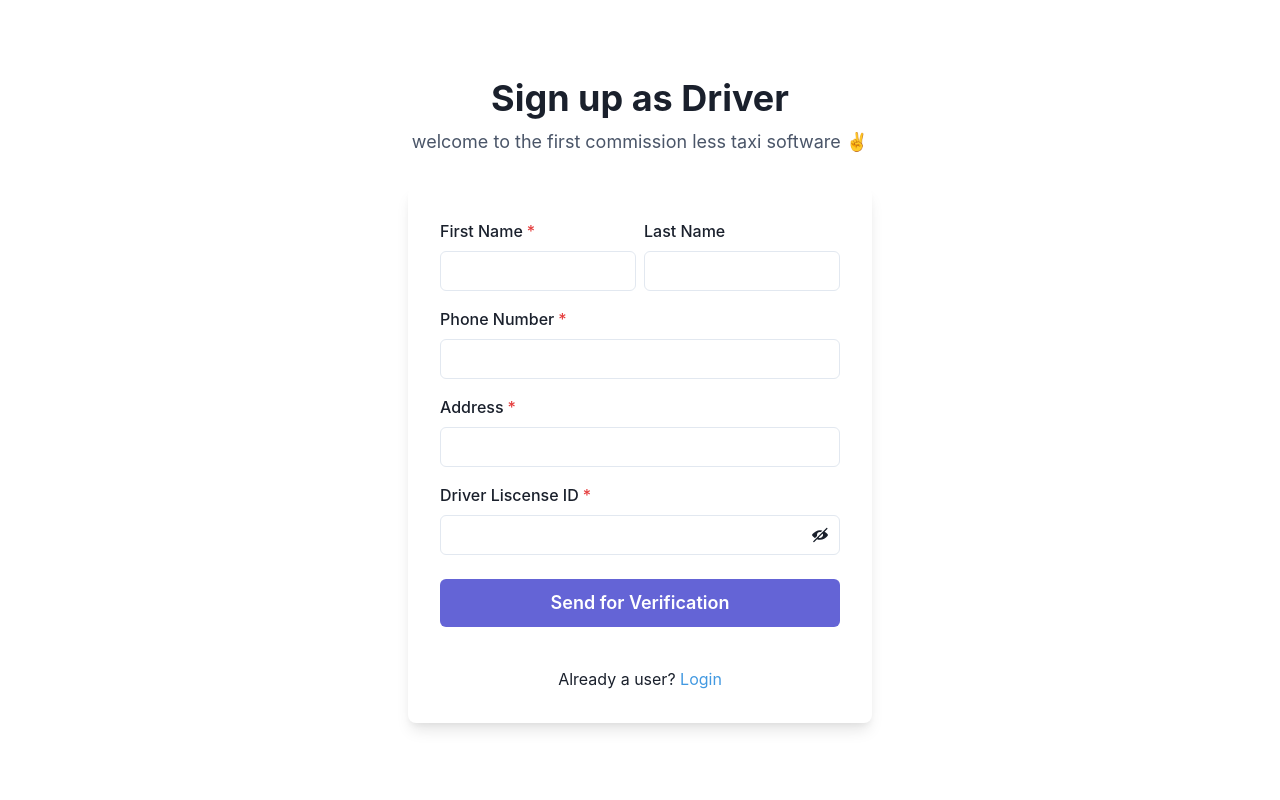
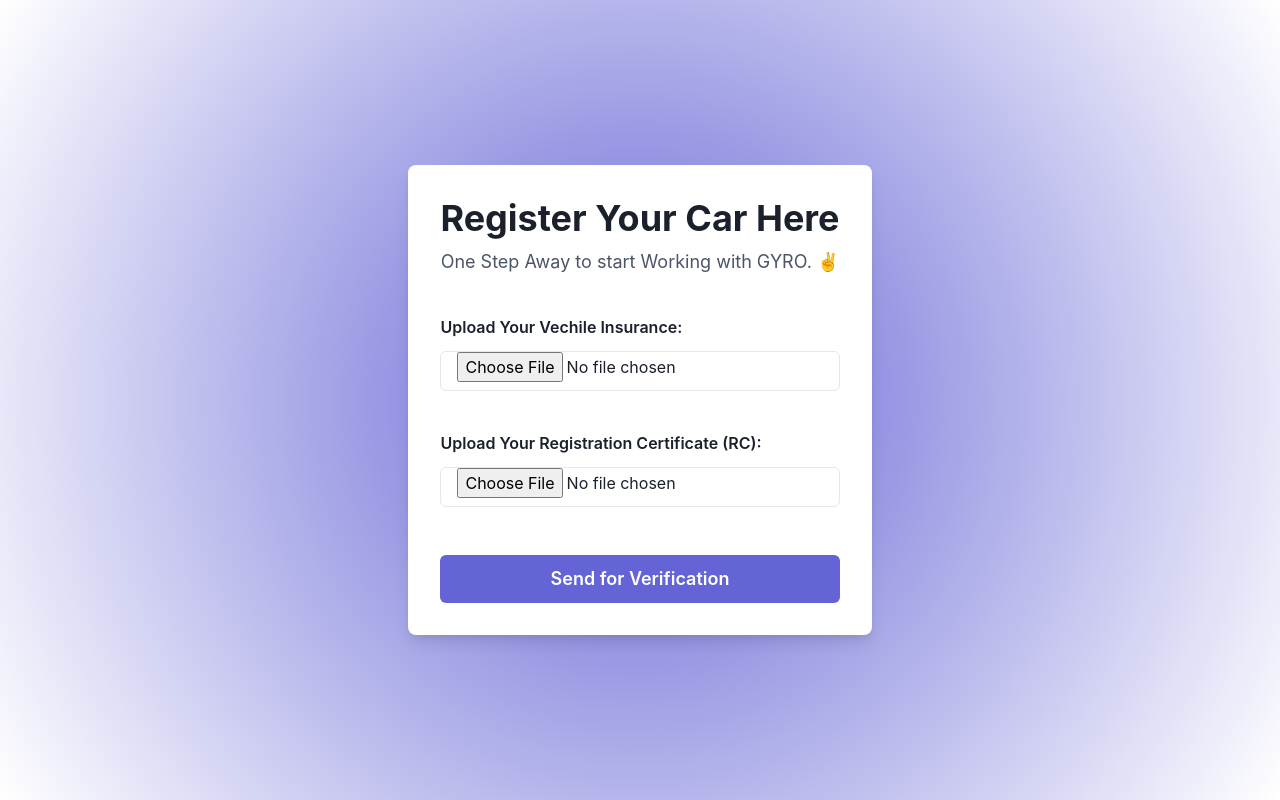
Before and after one commit to dipanshuhappy/gyro, a Next.js app: page /car_register in a window 1280 px wide. Built offline with nearby package versions, Linux system fonts and the light colour scheme.

Commit message:
car register

```diff
--- a/src/pages/car_register.tsx
+++ b/src/pages/car_register.tsx
@@ -11,84 +11,81 @@ import {
   Button,
   Heading,
   Text,
+  Image,
   useColorModeValue,
   Link,
 } from "@chakra-ui/react";
 import { useState } from "react";
+import React from 'react';
 import { ViewIcon, ViewOffIcon } from "@chakra-ui/icons";
+import FullLayout from "@/layout/fullLayout";
+// import { useFileUpload } from 'use-file-upload';
+// import { Image } from "@chakra-ui/core";
+
 
 function CarRegister() {
   const [showPassword, setShowPassword] = useState(false);
+//   // const [image, setImage] = useState(null);
+
+//   // const [file, selectFile] = useFileUpload()
+//   const ImageUpload = () => {
+//     const [image, setImage] = useState(null);
+
+//     // const handleImageChange = () => {
+//     //   // const uploadedImage = EventTarget[0];
+//     //   // const reader = new FileReader();
+
+//     //   // reader.onload = () => {
+//     //   // setImage(reader.result);
+//     // }
+//   }
+// }
+
+
   return (
+    <FullLayout>
     <Flex minH={"100vh"} align={"center"} justify={"center"}>
       <Stack spacing={8} mx={"auto"} maxW={"lg"} py={12} px={6}>
-        <Stack align={"center"}>
-          <Heading fontSize={"4xl"} textAlign={"center"}>
-            Sign up as Driver
-          </Heading>
-          <Text fontSize={"lg"} color={"gray.600"}>
-            welcome to the first commission less taxi software ✌️
-          </Text>
-        </Stack>
         <Box
           rounded={"lg"}
           bg={useColorModeValue("white", "gray.700")}
           boxShadow={"lg"}
           p={8}
         >
-          <Stack spacing={4}>
-            <HStack>
-              <Box>
-                <FormControl id="firstName" isRequired>
-                  <FormLabel>First Name</FormLabel>
-                  <Input type="text" />
-                </FormControl>
-              </Box>
-              <Box>
-                <FormControl id="lastName">
-                  <FormLabel>Last Name</FormLabel>
-                  <Input type="text" />
-                </FormControl>
-              </Box>
-            </HStack>
-            <FormControl id="email" isRequired>
-              <FormLabel>Phone Number</FormLabel>
-              <Input type="email" />
-            </FormControl>
-            <FormControl id="email" isRequired>
-              <FormLabel>Address</FormLabel>
-              <Input type="email" />
-            </FormControl>
-            <FormControl id="password" isRequired>
-              <FormLabel>Driver Liscense ID</FormLabel>
-              <InputGroup>
-                <Input type={showPassword ? "text" : "password"} />
-                <InputRightElement h={"full"}>
-                  <Button
-                    variant={"ghost"}
-                    onClick={() =>
-                      setShowPassword((showPassword) => !showPassword)
-                    }
-                  >
-                    {showPassword ? <ViewIcon /> : <ViewOffIcon />}
-                  </Button>
-                </InputRightElement>
-              </InputGroup>
-            </FormControl>
-            <Stack spacing={10} pt={2}>
-              <Button loadingText="Submitting" size="lg" colorScheme={"brand"}>
+          <Stack align={"center"}>
+          <Heading fontSize={"4xl"} textAlign={"center"}>
+            Register Your Car Here
+          </Heading>
+          <Text fontSize={"lg"} color={"gray.600"}>
+            One Step Away to start Working with GYRO. ✌️
+          </Text>
+        </Stack>
+
+          <Text fontWeight="semibold" fontSize="medium" marginTop={10} marginBottom={3} >Upload Your Vechile Insurance: </Text>
+          <Input
+          placeholder="Select Date and Time"
+          size="md"
+          type="file"
+          isRequired
+          marginBottom={10}
+          />
+          <Text fontWeight="semibold" fontSize="medium" marginBottom={3} >Upload Your Registration Certificate (RC): </Text>
+          <Input
+          placeholder="Select Date and Time"
+          size="md"
+          type="file"
+          isRequired
+          marginBottom={10}
+          />
+        <Stack spacing={10} pt={2}>
+          <Button loadingText="Submitting" size="lg" colorScheme={"brand"}>
                 Send for Verification
               </Button>
-            </Stack>
-            <Stack pt={6}>
-              <Text align={"center"}>
-                Already a user? <Link color={"blue.400"}>Login</Link>
-              </Text>
-            </Stack>
-          </Stack>
+              </Stack>
         </Box>
       </Stack>
     </Flex>
+    </FullLayout>
   );
 }
 
```
